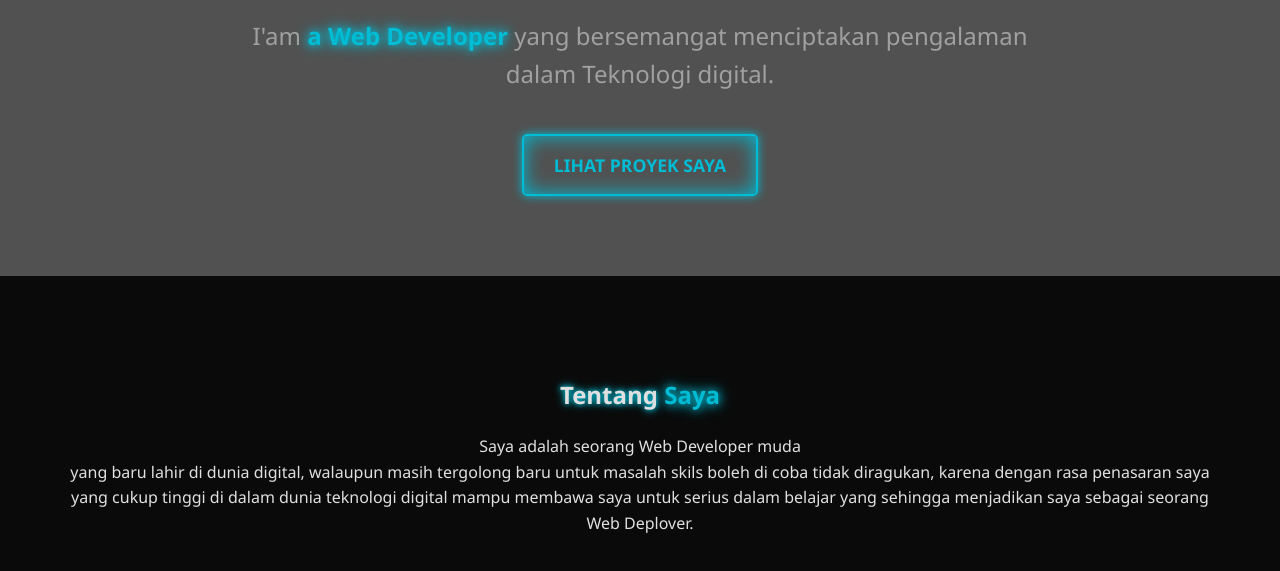
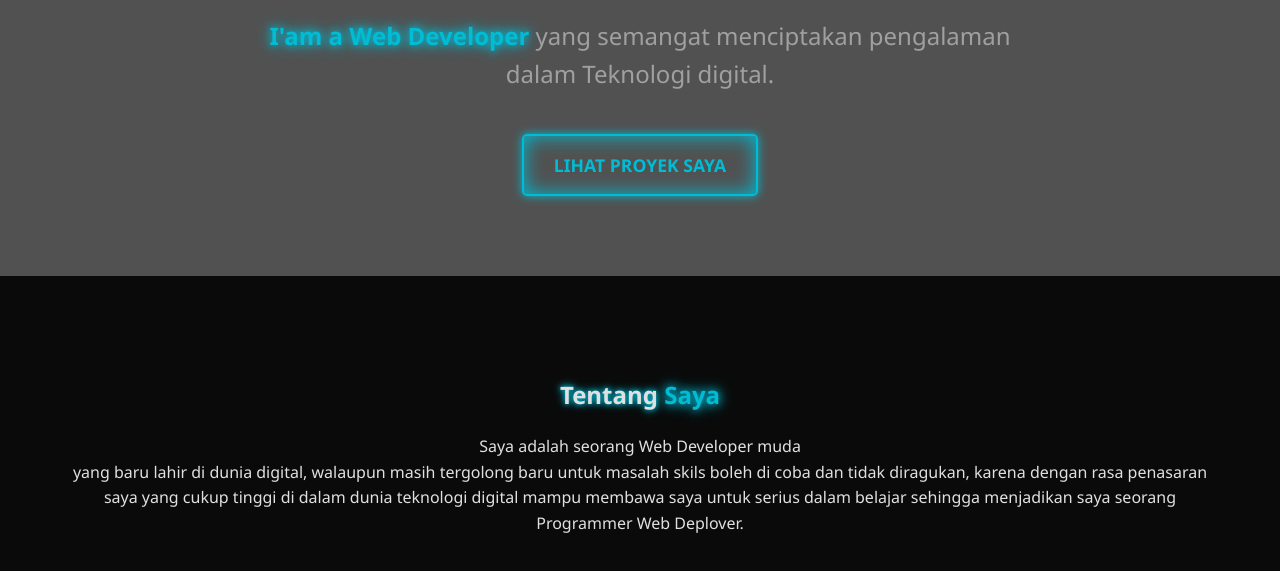
Before and after one commit to mfthluum/web_personal.portofolio, a plain HTML site: page index.html in a window 1280 px wide. Shown: the part 687-1258 px from the top of the page. Drawn offline with Linux system fonts and the light colour scheme; placeholder pictures from the web are drawn by us.

Commit message:
Update index.html

```diff
--- a/index.html
+++ b/index.html
@@ -32,7 +32,7 @@
         <div class="hero-container">
             <div class="hero-content">
                 <h1>Halo, Saya <span class="glow-text">Muhamad Miftahul Ulum</span>.</h1>
-                <p>I'am<span class="glow-text"> a Web Developer</span> yang bersemangat menciptakan pengalaman dalam Teknologi digital.</p>
+                <p><span class="glow-text">I'am a Web Developer</span> yang semangat menciptakan pengalaman dalam Teknologi digital.</p>
                 <a href="#portfolio" class="btn glow-btn">Lihat Proyek Saya</a>
             </div>
             <div class="hero-image">
@@ -45,9 +45,9 @@
             <div class="container">
                 <h2>Tentang <span class="glow-text">Saya</span></h2>
                 <p>Saya adalah seorang Web Developer muda</p>
-                <p>yang baru lahir di dunia digital, walaupun masih tergolong baru untuk masalah skils boleh di coba tidak diragukan,
-                    karena dengan rasa penasaran saya yang cukup tinggi di dalam dunia teknologi digital mampu membawa saya untuk serius dalam belajar yang sehingga menjadikan saya
-                    sebagai seorang Web Deplover. </p>
+                <p>yang baru lahir di dunia digital, walaupun masih tergolong baru untuk masalah skils boleh di coba dan tidak diragukan,
+                    karena dengan rasa penasaran saya yang cukup tinggi di dalam dunia teknologi digital mampu membawa saya untuk serius dalam belajar sehingga menjadikan saya
+                    seorang Programmer Web Deplover. </p>
                 </div>
         </section>
 
```
